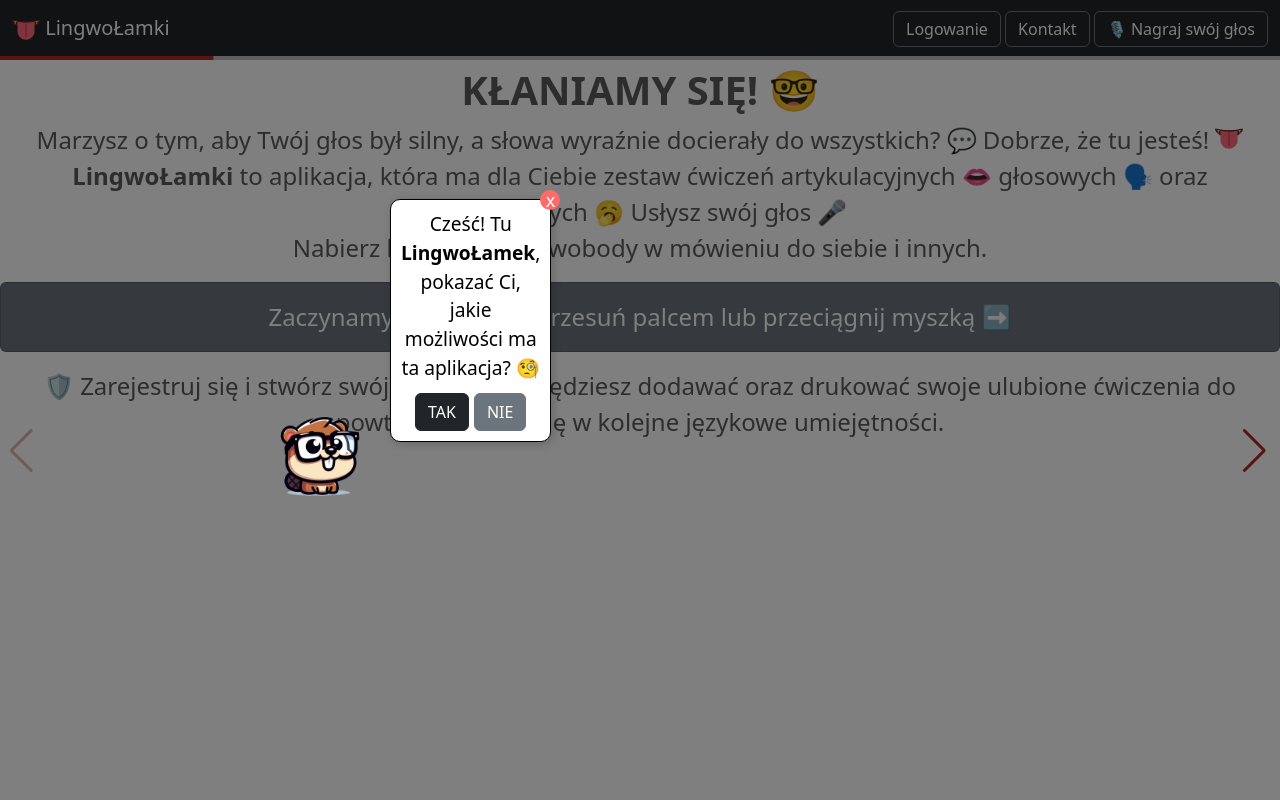
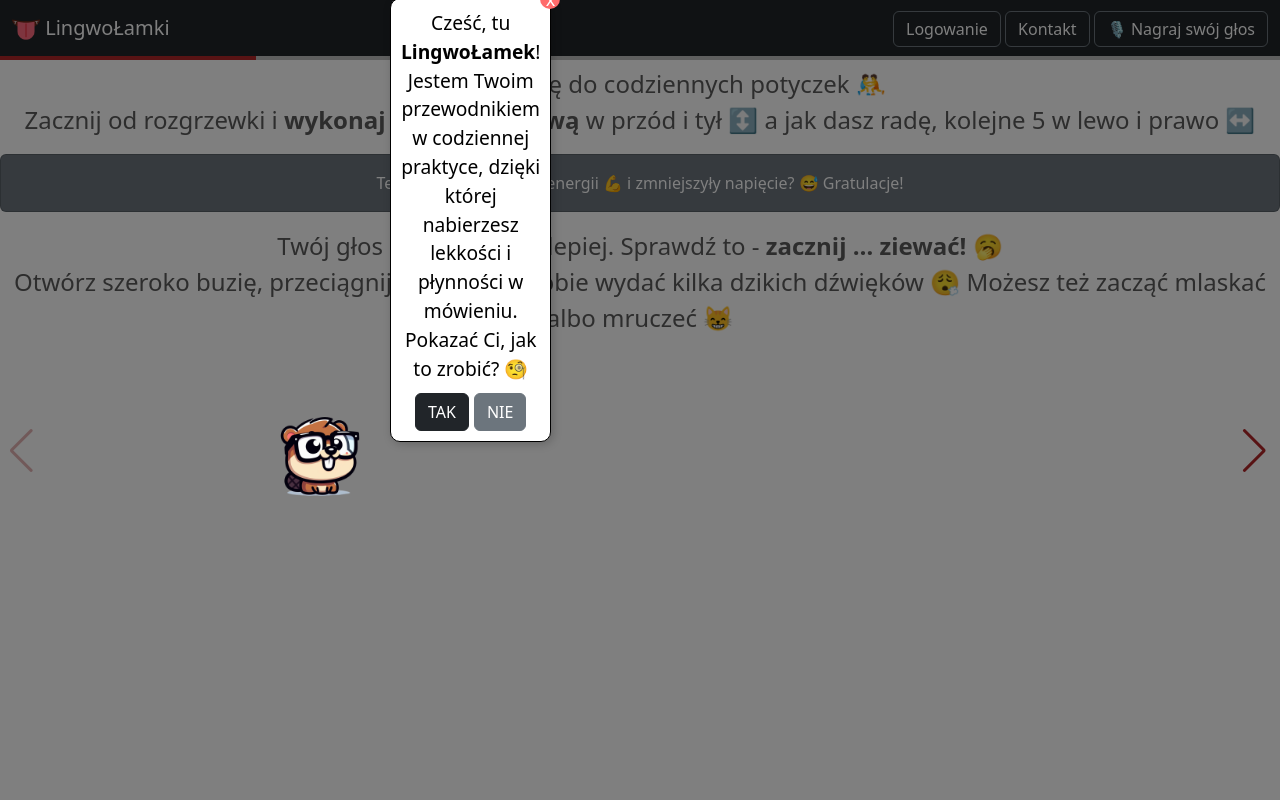
Before and after one commit to draprar/django-tonguetwister_lingwolamki, a Django app: page / in a window 1280 px wide. Run offline with Django 4.2, Linux system fonts and the light colour scheme; data that the repository does not hold is empty; some libraries are stand-ins or nearby versions.

Commit message:
reorganize, delete first slide, fix beaver behaviour

```diff
--- a/tonguetwister/static/js/beaver.js
+++ b/tonguetwister/static/js/beaver.js
@@ -14,12 +14,12 @@ document.addEventListener('DOMContentLoaded', function () {
         screenDim.style.display = 'block';
 
         var steps = [
-            { selector: ['#login', '#login-mobile'], text: 'Tu możesz się zalogować lub zarejestrować, aby zindywidualizować swoją naukę' },
-            { selector: ['#contact', '#contact-mobile'], text: 'Tu możesz się z Nami skontaktować, a ja zamienię się w chatbota' },
-            { selector: ['#mic-btn', '#mic-btn-mobile'], text: 'Jeżeli klikniesz - rozpoczniesz nagrywanie swojego głosu' },
-            { selector: '#mirror-btn-articulators', text: 'Dzięki tej opcji, możesz odpalić lusterko' },
-            { selector: '#load-more-btn', text: 'A tutaj wygenerujesz nowe ćwiczenie do praktyki' },
-            { selector: 'body', text: 'Super, co? Już możesz rozpocząć.', final: true }
+            { selector: ['#login', '#login-mobile'], text: 'Tu możesz się zarejestrować, aby stworzyć swój profil i spersonalizować swoją naukę 😎' },
+            { selector: ['#contact', '#contact-mobile'], text: 'Tu możesz się z nami skontaktować, a ja zamienię się w chatbota 🧐' },
+            { selector: ['#mic-btn', '#mic-btn-mobile'], text: 'Jeżeli tu klikniesz - rozpoczniesz nagrywanie swojego głosu 🎤' },
+            { selector: '#mirror-btn-articulators', text: 'Dzięki tej opcji, możesz odpalić lusterko 🎥' },
+            { selector: '#load-more-btn', text: 'A tutaj wygenerujesz nowe ćwiczenie do praktyki 💡' },
+            { selector: 'body', text: 'Zaczynamy? 🚀 Śmiało, przesuń palcem lub przeciągnij myszką ➡️', final: true }
         ];
 
         function getTargetElement(step) {
@@ -103,9 +103,9 @@ document.addEventListener('DOMContentLoaded', function () {
                         if (swiperInstance) {
                             swiperInstance.slideTo(2, 500);
 
-                            swiperInstance.on('slideChangeTransitionEnd', function () {
+                            swiperInstance.once('slideChangeTransitionEnd', function () {
                                 moveToStep(step + 1);
-                            });
+                            }, 100);
                         } else {
                             moveToStep(step + 1);
                         }
--- a/tonguetwister/templates/tonguetwister/base.html
+++ b/tonguetwister/templates/tonguetwister/base.html
@@ -27,7 +27,7 @@
 <div id="beaver-container">
     <img src="{% static 'assets/beaver.png' %}" alt="Beaver" id="beaver-img">
     <div id="beaver-speech-bubble">
-        <span id="beaver-text">Cześć! Tu <strong>LingwoŁamek</strong>, pokazać Ci, jakie możliwości ma ta aplikacja? 🧐</span>
+        <span id="beaver-text">Cześć, tu <strong>LingwoŁamek</strong>! Jestem Twoim przewodnikiem w codziennej praktyce, dzięki której nabierzesz lekkości i płynności w mówieniu. Pokazać Ci, jak to zrobić? 🧐</span>
         <div id="beaver-options">
             <button id="beaver-yes" class="btn btn-dark">TAK</button>
             <button id="beaver-no" class="btn btn-secondary">NIE</button>
@@ -47,7 +47,7 @@
 <main>
 <div class="swiper mySwiper" id="mySwiper">
     <div class="swiper-wrapper">
-      <div class="swiper-slide text-center col-md-16 fs-4">{% include 'tonguetwister/partials/static/first-section.html' %}</div>
+      <!--<div class="swiper-slide text-center col-md-16 fs-4">{% include 'tonguetwister/partials/static/first-section.html' %}</div>-->
       <div class="swiper-slide text-center">{% include 'tonguetwister/partials/static/second-section.html' %}</div>
       <div class="swiper-slide text-center">{% include 'tonguetwister/partials/gen/third-section.html' %}</div>
       <div class="swiper-slide text-center">{% include 'tonguetwister/partials/gen/fourth-section.html' %}</div>
```
Also changed, not shown: tonguetwister/templates/tonguetwister/users/export-exercises.html (+6 -2 lines).
